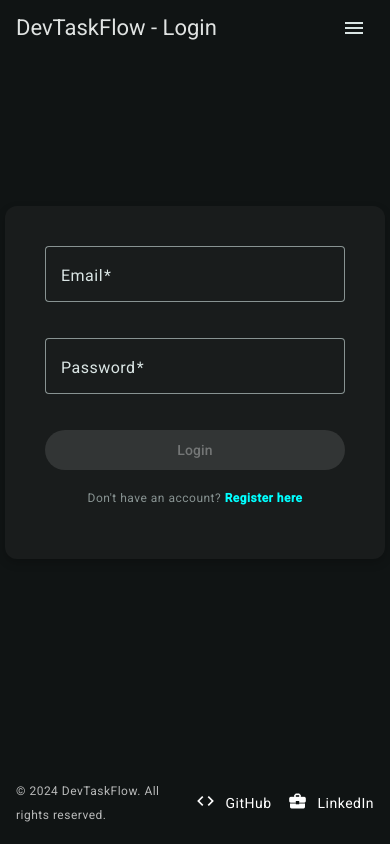
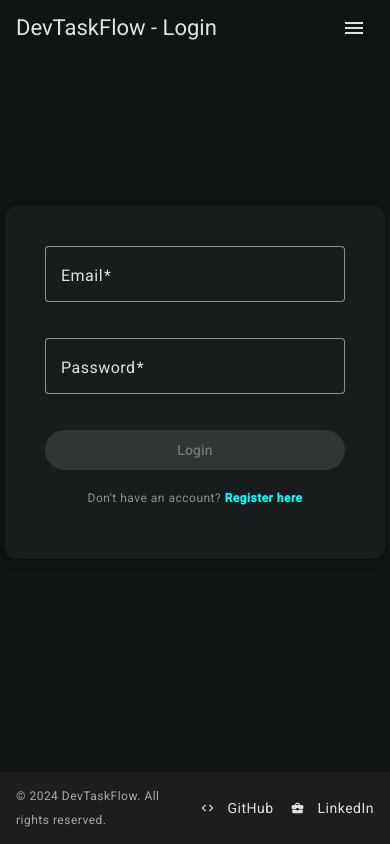
Before and after one commit to art2url/dev-task-flow, an Angular app: page /login in a window 390 px wide. Built offline with nearby package versions, Linux system fonts and the light colour scheme.

Commit message:
Updated styling for mobile devices in a footer component

```diff
--- a/src/app/shared/footer/footer.component.scss
+++ b/src/app/shared/footer/footer.component.scss
@@ -1,10 +1,11 @@
 .footer {
-  background-color: #101414;
-  color: white;
+  background-color: #1c1e1e;
+  color: var(--mat-toolbar-container-text-color);
   padding: 16px 0;
   position: fixed;
   bottom: 0;
   width: 100%;
+  z-index: 1;
 }
 
 .footer-content {
@@ -31,22 +32,43 @@
   display: flex;
   gap: 16px;
   align-items: center;
+  justify-content: center;
+  height: 100%;
 }
 
 .footer a {
   display: flex;
   align-items: center;
-  gap: 6px;
+  justify-content: center;
   text-decoration: none;
-  color: white;
+  color: var(--mat-toolbar-container-text-color);
   font-size: 14px;
   transition: color 0.3s;
-
-  &:hover {
-    color: #00bcd4;
-  }
+  height: 100%;
 }
 
 .footer-icon {
-  font-size: 20px;
+  font-size: 18px;
+  display: flex;
+  align-items: center;
+  justify-content: center;
+  margin-right: 8px;
 }
+
+@media (max-width: 768px) {
+  .footer-content {
+    height: 40px;
+  }
+
+  .footer-text {
+    font-size: 12px;
+  }
+
+  .footer-links {
+    gap: 12px;
+  }
+
+  .footer-icon {
+    font-size: 14px;
+  }
+}
--- a/src/styles.scss
+++ b/src/styles.scss
@@ -16,12 +16,6 @@
   font-family: Roboto, "Helvetica Neue", sans-serif;
 }
 
-body {
-  display: flex;
-  flex-direction: column;
-  min-height: 100vh;
-}
-
 .main-container {
   flex: 1;
   max-width: 1375px;
```
